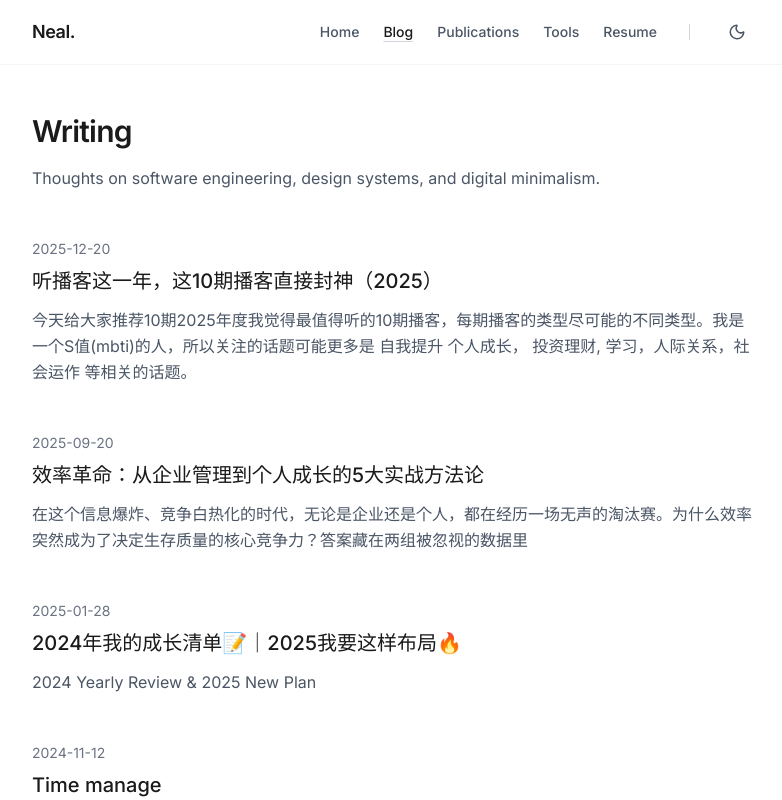
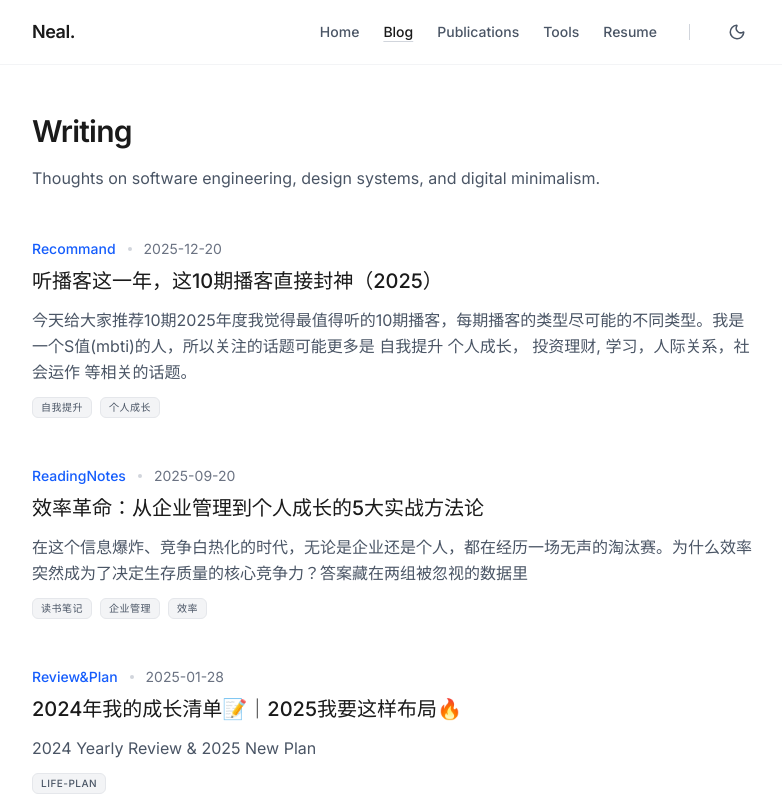
Before and after one commit to CardinalNeal/nealsweb, a Next.js app: page /blog in a window 1280 px wide. Shown: the top 800 px of the page, without its empty margins (248-1030 px from the left). Built offline with nearby package versions, Linux system fonts and the light colour scheme.

Commit message:
add category property && showup in firstpage & blog page

```diff
--- a/content/posts/2024-11-12-HappyHour.mdx
+++ b/content/posts/2024-11-12-HappyHour.mdx
@@ -3,6 +3,7 @@ title: "Time manage"
 date: "2024-11-12"
 summary: "how to manage time and happyness"
 tags: ["Time-Manage"]
+category: "ReadingNotes"
 ---
 
 
--- a/content/posts/2025-01-29-24review-25plan.mdx
+++ b/content/posts/2025-01-29-24review-25plan.mdx
@@ -3,6 +3,7 @@ title: "2024年我的成长清单📝｜2025我要这样布局🔥"
 date: "2025-01-28"
 summary: "2024 Yearly Review & 2025 New Plan"
 tags: ["Life-Plan"]
+category: "Review&Plan"
 ---
 
 
--- a/content/posts/2025-09-20-efficiency_revolution.mdx
+++ b/content/posts/2025-09-20-efficiency_revolution.mdx
@@ -3,6 +3,7 @@ title: "效率革命：从企业管理到个人成长的5大实战方法论"
 date: "2025-09-20"
 summary: "在这个信息爆炸、竞争白热化的时代，无论是企业还是个人，都在经历一场无声的淘汰赛。为什么效率突然成为了决定生存质量的核心竞争力？答案藏在两组被忽视的数据里"
 tags: ["读书笔记", "企业管理", "效率"]
+category: "ReadingNotes"
 ---
 
 
--- a/content/posts/2025-12-12-top10podcast_recommand_2025.mdx
+++ b/content/posts/2025-12-12-top10podcast_recommand_2025.mdx
@@ -3,6 +3,7 @@ title: "听播客这一年，这10期播客直接封神（2025）"
 date: "2025-12-20"
 summary: "今天给大家推荐10期2025年度我觉得最值得听的10期播客，每期播客的类型尽可能的不同类型。我是一个S值(mbti)的人，所以关注的话题可能更多是 自我提升 个人成长， 投资理财, 学习，人际关系，社会运作 等相关的话题。"
 tags: ["自我提升","个人成长"]
+category: "Recommand"
 ---
 
 
--- a/content/posts/hello.mdx
+++ b/content/posts/hello.mdx
@@ -3,6 +3,7 @@ title: "Hello World"
 date: "2024-05-20"
 tags: ["Leadership", "AI", "Manufacturing"]
 summary: "This is my first post on my new portfolio."
+category: "Recommand"
 ---
 
 ## Welcome
--- a/src/app/blog/page.tsx
+++ b/src/app/blog/page.tsx
@@ -17,7 +17,13 @@ export default function BlogIndex() {
         {posts.map((post) => (
           <article key={post.slug} className="group">
             <Link href={`/blog/${post.slug}`}>
-              <div className="text-sm text-gray-500 flex items-center gap-3 mb-2">
+                <div className="text-sm text-gray-500 flex flex-wrap items-center gap-x-3 gap-y-2 mb-2">
+                    {post.category && (
+                    <>
+                        <span className="font-medium text-blue-600 dark:text-blue-400">{post.category}</span>
+                        <span className="w-1 h-1 rounded-full bg-gray-300 dark:bg-gray-700"></span>
+                    </>
+                    )}
                     <time>{post.date}</time>
                 </div>
                 <h3 className="text-xl font-medium mb-3 group-hover:underline decoration-gray-300 dark:decoration-gray-600 underline-offset-4">
@@ -26,6 +32,19 @@ export default function BlogIndex() {
                 <p className="text-gray-600 dark:text-gray-400 leading-relaxed">
                     {post.summary}
                 </p>
+
+                {post.tags && post.tags.length > 0 && (
+                    <div className="flex flex-wrap gap-2 mt-3">
+                        {post.tags.map(tag => (
+                        <span
+                            key={tag}
+                            className="text-[10px] uppercase tracking-wider font-medium px-2 py-0.5 rounded-md bg-gray-100 text-gray-600 dark:bg-gray-800 dark:text-gray-400 border border-gray-200 dark:border-gray-700/50"
+                        >
+                            {tag}
+                        </span>
+                        ))}
+                    </div>
+                )}
             </Link>
           </article>
         ))}
--- a/src/app/page.tsx
+++ b/src/app/page.tsx
@@ -49,16 +49,22 @@ export default function Home() {
           {recentPosts.map((post) => (
             <article key={post.slug} className="group">
               <Link href={`/blog/${post.slug}`} className="block">
-                <div className="flex flex-col md:flex-row md:items-baseline gap-2 md:gap-4 mb-2">
-                  <h3 className="text-lg font-medium group-hover:underline decoration-gray-300 dark:decoration-gray-600 underline-offset-4">
-                    {post.title}
-                  </h3>
+                <div className="text-sm text-gray-500 flex flex-wrap items-center gap-x-3 gap-y-2 mb-2">
+                  {post.category && (
+                    <>
+                      <span className="font-medium text-blue-600 dark:text-blue-400">{post.category}</span>
+                      <span className="w-1 h-1 rounded-full bg-gray-300 dark:bg-gray-700"></span>
+                    </>
+                  )}
+                  <time>{post.date}</time>
                 </div>
-                <div className="text-sm text-gray-500 flex items-center gap-3 mb-3">
-                  <time>{post.date}</time>
-                  <span className="w-1 h-1 rounded-full bg-gray-300 dark:bg-gray-700"></span>
-                  <span>{post.summary}</span>
-                </div>
+                <h3 className="text-xl font-medium mb-3 group-hover:underline decoration-gray-300 dark:decoration-gray-600 underline-offset-4">
+                  {post.title}
+                </h3>
+                <p className="text-gray-600 dark:text-gray-400 leading-relaxed">
+                  {post.summary}
+                </p>
+
                 {post.tags && post.tags.length > 0 && (
                     <div className="flex flex-wrap gap-2 mt-3">
                       {post.tags.map(tag => (
--- a/src/lib/posts.ts
+++ b/src/lib/posts.ts
@@ -19,7 +19,7 @@ export function getSortedPostsData() {
 
     return {
       slug,
-      ...(data as { title: string; date: string; summary: string; tags?: string[] }),
+      ...(data as { title: string; date: string; summary: string; tags?: string[]; category?: string }),
     };
   });
 
@@ -33,6 +33,6 @@ export function getPostData(slug: string) {
   return {
     slug,
     content,
-    ...(data as { title: string; date: string; summary: string; tags?: string[] }),
+    ...(data as { title: string; date: string; summary: string; tags?: string[]; category?: string }),
   };
 }
```
Lines whose indentation alone changed are shown as unchanged.
